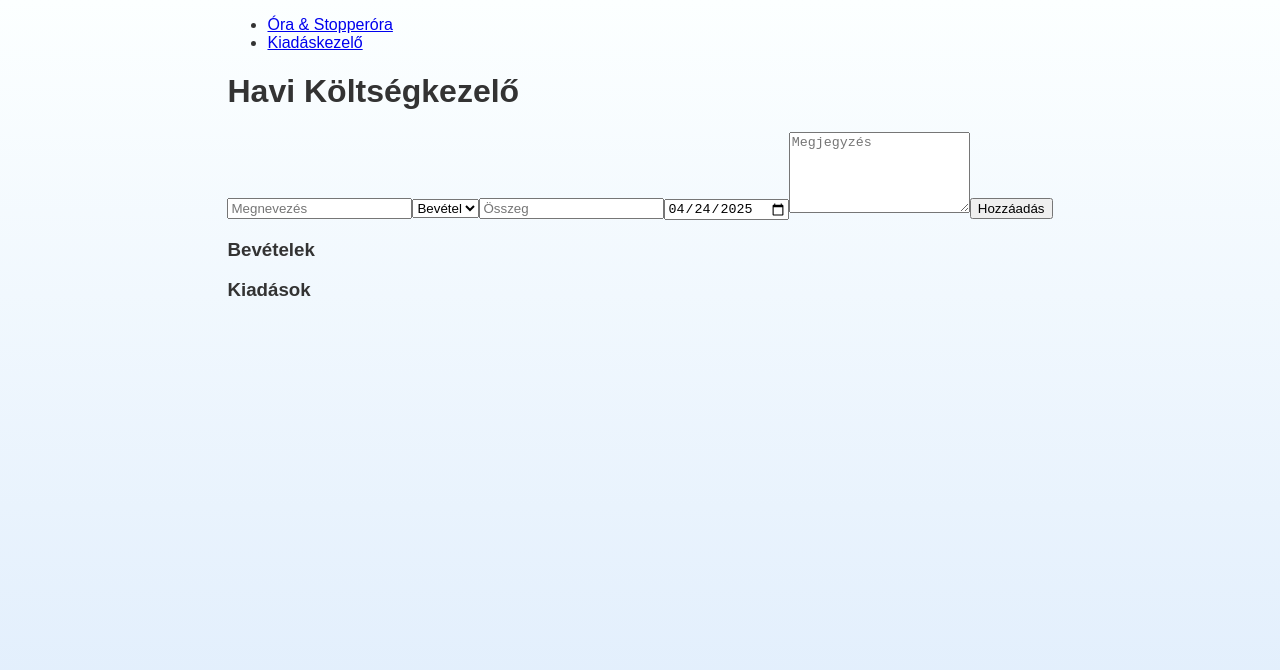
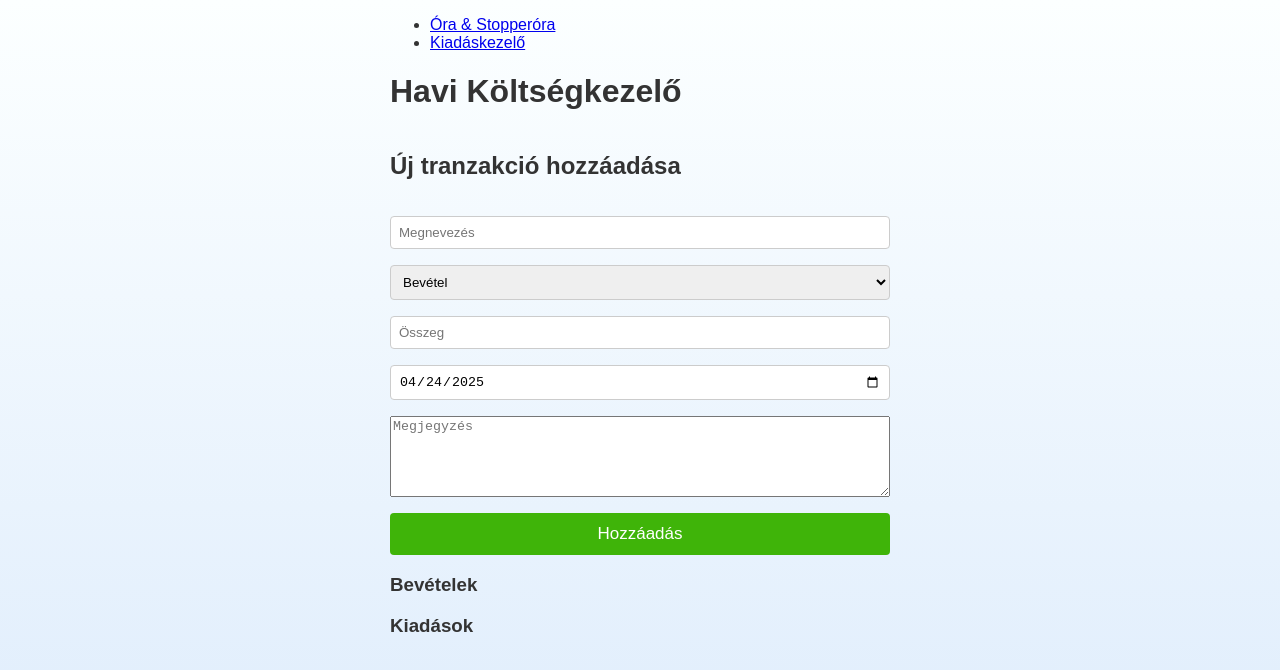
Before and after one commit to szbgreg/react, a React (Vite) app: page /expense in a window 1280 px wide. Shown: the top 670 px of the page. Built offline with nearby package versions, Linux system fonts and the light colour scheme.

Commit message:
update: TransactionForm megjelenése

```diff
--- /dev/null
+++ b/src/ExpenseApp/components/TransactionForm.css
@@ -0,0 +1,27 @@
+.transaction-form {
+  display: flex;
+  flex-direction: column;
+  gap: 1rem;
+  width: 500px;
+}
+
+.transaction-form input,
+.transaction-form select {
+  padding: 0.5rem;
+  border: 1px solid #ccc;
+  border-radius: 4px;
+}
+
+.transaction-form button {
+  padding: 0.7rem 1rem;
+  background-color: #3fb409;
+  color: white;
+  border: none;
+  border-radius: 4px;
+  cursor: pointer;
+  font-size: 17px;
+}
+
+.transaction-form button:hover {
+  background-color: #3b9e0d;
+}
--- a/src/ExpenseApp/components/TransactionForm.jsx
+++ b/src/ExpenseApp/components/TransactionForm.jsx
@@ -1,4 +1,5 @@
 import React, { useState } from "react";
+import "./TransactionForm.css";
 
 const getCurrentDate = () => new Date().toISOString().split("T")[0];
 
@@ -9,7 +10,9 @@ export default function TransactionForm({ addTransaction }) {
   const [date, setDate] = useState(getCurrentDate());
   const [note, setNote] = useState("");
 
-  const handleBtnClick = () => {
+  const handleBtnClick = (e) => {
+    e.preventDefault();
+
     // Ellenőrizzük, hogy a leírás és az összeg meg van-e adva
     if (!description || !amount) return;
 
@@ -35,7 +38,9 @@ export default function TransactionForm({ addTransaction }) {
   };
 
   return (
-    <div>
+    <form className="transaction-form">
+      <h2>Új tranzakció hozzáadása</h2>
+
       <input
         type="text"
         placeholder="Megnevezés"
@@ -69,7 +74,9 @@ export default function TransactionForm({ addTransaction }) {
         onChange={(e) => setNote(e.target.value)}
       ></textarea>
 
-      <button onClick={handleBtnClick}>Hozzáadás</button>
-    </div>
+      <button type="submit" onClick={handleBtnClick}>
+        Hozzáadás
+      </button>
+    </form>
   );
 }
```
